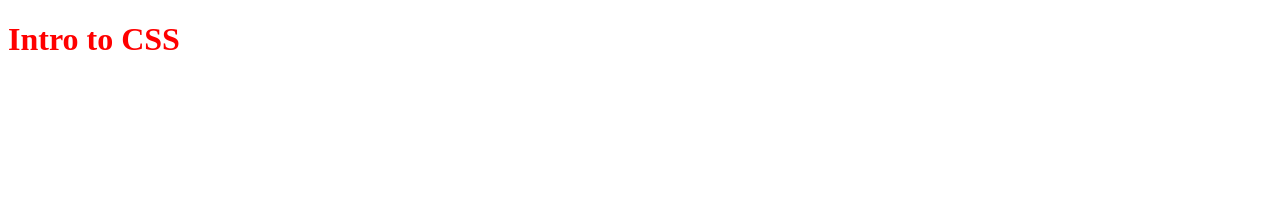
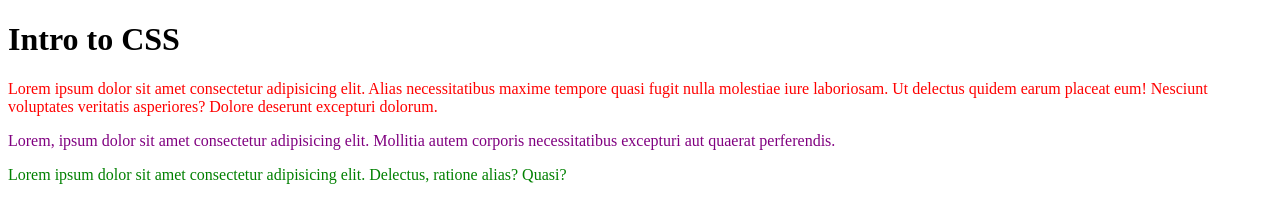
Before and after one commit to roaayala/the-foundations, a plain HTML site: page 006-intro-to-css/index.html in a window 1280 px wide. Drawn offline with Linux system fonts and the light colour scheme.

Commit message:
css selectors

```diff
--- a/006-intro-to-css/index.html
+++ b/006-intro-to-css/index.html
@@ -8,5 +8,19 @@
 	</head>
 	<body>
 		<h1>Intro to CSS</h1>
+		<p>
+			Lorem ipsum dolor sit amet consectetur adipisicing elit. Alias
+			necessitatibus maxime tempore quasi fugit nulla molestiae iure laboriosam.
+			Ut delectus quidem earum placeat eum! Nesciunt voluptates veritatis
+			asperiores? Dolore deserunt excepturi dolorum.
+		</p>
+		<p class="second-paragraph">
+			Lorem, ipsum dolor sit amet consectetur adipisicing elit. Mollitia autem
+			corporis necessitatibus excepturi aut quaerat perferendis.
+		</p>
+		<p id="third-paragraph">
+			Lorem ipsum dolor sit amet consectetur adipisicing elit. Delectus, ratione
+			alias? Quasi?
+		</p>
 	</body>
 </html>
--- a/006-intro-to-css/style.css
+++ b/006-intro-to-css/style.css
@@ -1,3 +1,14 @@
-h1 {
+/* type selector */
+p {
 	color: red;
 }
+
+/* class selector */
+.second-paragraph {
+	color: purple;
+}
+
+/* id selector */
+#third-paragraph {
+	color: green;
+}
```
